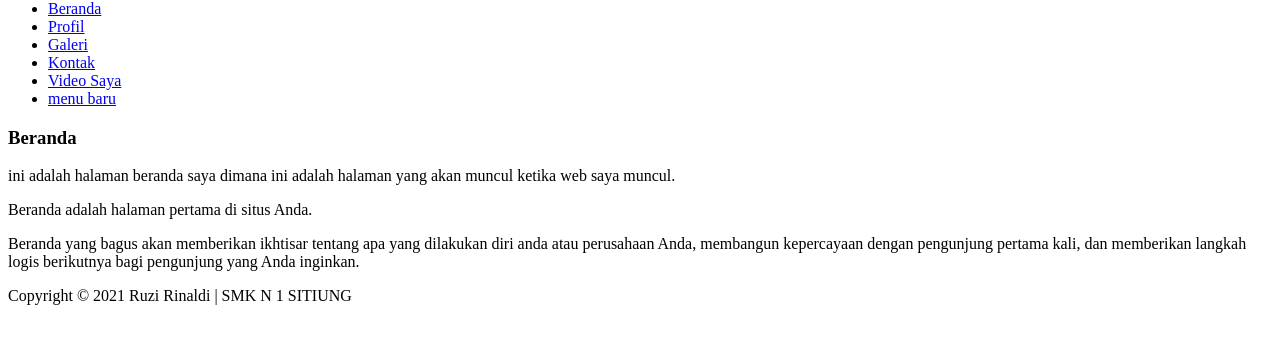
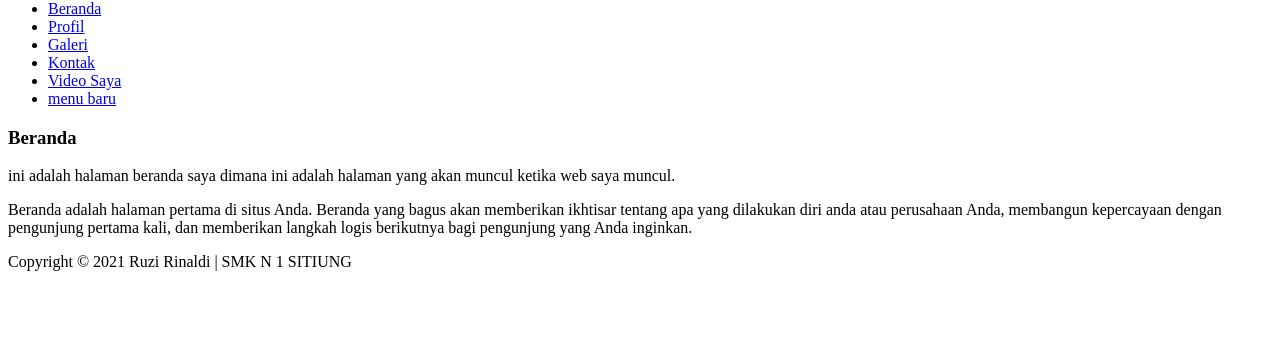
Before and after one commit to ruzirinaldi/websiteportfolio, a plain HTML site: page index.html in a window 1280 px wide. Shown: the part 67-410 px from the top of the page. Drawn offline with Linux system fonts and the light colour scheme.

Commit message:
Update index.html

```diff
--- a/index.html
+++ b/index.html
@@ -25,7 +25,9 @@
   <article>
     <h1>Beranda</h1>
     <p>ini adalah halaman beranda saya dimana ini adalah halaman yang akan muncul ketika web saya muncul.</p>
-    Beranda adalah halaman pertama di situs Anda. <p>Beranda yang bagus akan memberikan ikhtisar tentang apa yang dilakukan diri anda atau perusahaan Anda, membangun kepercayaan dengan pengunjung pertama kali, dan memberikan langkah logis berikutnya bagi pengunjung yang Anda inginkan.</p>
+    <p>Beranda adalah halaman pertama di situs Anda.
+	Beranda yang bagus akan memberikan ikhtisar tentang apa yang dilakukan diri anda atau perusahaan Anda,
+	membangun kepercayaan dengan pengunjung pertama kali, dan memberikan langkah logis berikutnya bagi pengunjung yang Anda inginkan.</p>
 
   </article>
 </section>
```
